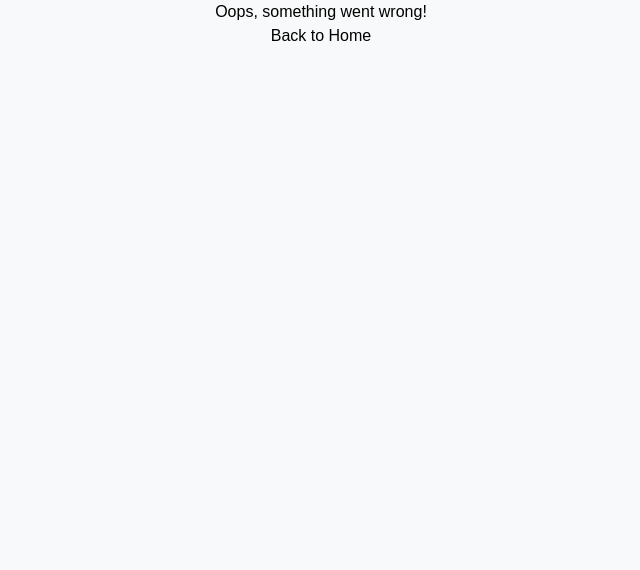
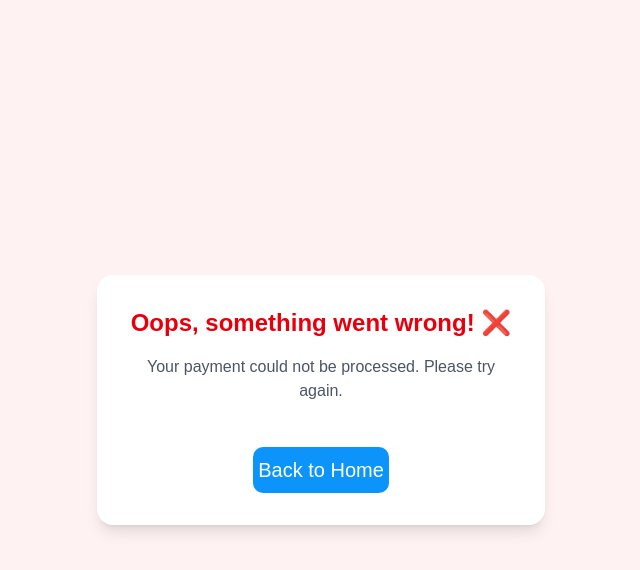
Before and after one commit to rohit-tamboli/update-page, a React (Vite) app in the folder frontend/: page /failure in a window 1280 px wide. Shown: the top 570 px of the page, without its empty margins (319-959 px from the left). Built offline with nearby package versions, Linux system fonts and the light colour scheme.

Commit message:
first commit

```diff
--- a/frontend/src/Components/Failure.jsx
+++ b/frontend/src/Components/Failure.jsx
@@ -1,20 +1,29 @@
-import React from 'react'
-import { useNavigate } from 'react-router-dom';
+import React from "react";
+import { useNavigate } from "react-router-dom";
 
 const Failure = () => {
-    const navigate = useNavigate()
-    return (
-        <div className="container">
-          <div className="row justify-content-center">
-            <div className="col-md-6 text-center">
-                <div className="alert alert-danger text-center">
-                    <h4 className="alert-heading">Oops, something went wrong!</h4>
-                </div>
-                <a href='/'>Back to Home</a>
-            </div>
-          </div>
-        </div>
-      );
-}
+  const navigate = useNavigate();
 
-export default Failure
+  return (
+    <div className="min-h-screen flex items-center justify-center bg-red-50 px-4">
+      <div className="bg-white shadow-lg rounded-2xl p-8 text-center max-w-md w-full">
+        <h2 className="text-2xl font-bold text-red-600 mb-4">
+          Oops, something went wrong! ❌
+        </h2>
+
+        <p className="text-gray-600 mb-6">
+          Your payment could not be processed. Please try again.
+        </p>
+
+        <button
+          onClick={() => navigate("/")}
+          className="bg-red-600 text-white px-6 py-2 rounded-lg hover:bg-red-700 transition duration-300"
+        >
+          Back to Home
+        </button>
+      </div>
+    </div>
+  );
+};
+
+export default Failure;
--- a/frontend/src/Components/Success.jsx
+++ b/frontend/src/Components/Success.jsx
@@ -1,18 +1,25 @@
-import React from 'react'
+import React from "react";
 
 const Success = () => {
-    return (
-        <div className="container">
-          <div className="row justify-content-center">
-            <div className="col-md-6 text-center">
-                <div className="alert alert-success text-center">
-                    <h4 className="alert-heading">Payment Successfull</h4>
-                </div>
-                <a href='/'>Back to Home</a>
-            </div>
-          </div>
-        </div>
-      );
-}
+  return (
+    <div className="min-h-screen flex items-center justify-center bg-green-50 px-4">
+      <div className="bg-white shadow-lg rounded-2xl p-8 text-center max-w-md w-full">
+        <h2 className="text-2xl font-bold text-green-600 mb-4">
+          Payment Successful 🎉
+        </h2>
+        <p className="text-gray-600 mb-6">
+          Thank you! Your payment has been processed successfully.
+        </p>
 
-export default Success
+        <a
+          href="/"
+          className="inline-block bg-green-600 text-white px-6 py-2 rounded-lg hover:bg-green-700 transition duration-300"
+        >
+          Back to Home
+        </a>
+      </div>
+    </div>
+  );
+};
+
+export default Success;
```
